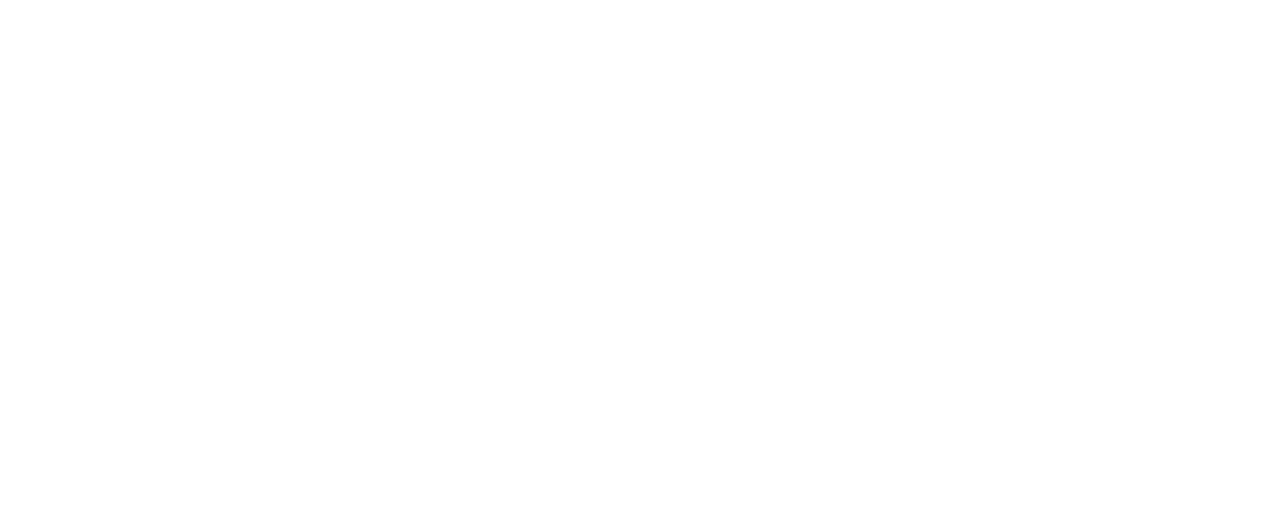
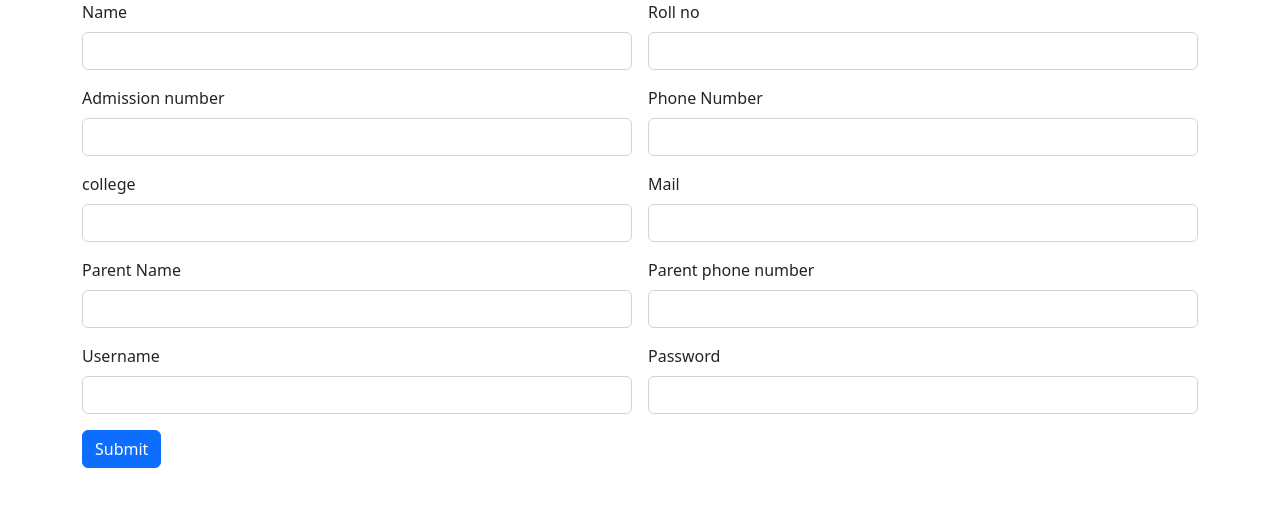
Before and after one commit to GokulDas-07/Student-Angular-App, an Angular app: page / in a window 1280 px wide. Shown: the top 506 px of the page. Built offline with nearby package versions, Linux system fonts and the light colour scheme.

Commit message:
student entry

```diff
--- a/src/app/app.component.html
+++ b/src/app/app.component.html
@@ -1,2 +1,2 @@
-
+<app-student-entry></app-student-entry>
 <router-outlet></router-outlet>
--- a/src/app/app.module.ts
+++ b/src/app/app.module.ts
@@ -3,10 +3,12 @@
 
 import { AppRoutingModule } from './app-routing.module';
 import { AppComponent } from './app.component';
+import { StudentEntryComponent } from './student-entry/student-entry.component';
 
 @NgModule({
   declarations: [
-    AppComponent
+    AppComponent,
+    StudentEntryComponent
   ],
   imports: [
     BrowserModule,
--- /dev/null
+++ b/src/app/student-entry/student-entry.component.html
@@ -0,0 +1,73 @@
+<div class="container">
+    <div class="row">
+        <div class="col col-12 col-sm-12 col-md-12 col-lg-12 col-xl-12 col-xxl-12">
+            <div class="row g-3">
+                <div class="col col-12 col-sm-6 col-lg-6 col-xl-6 col-xxl-6">
+
+                    <label class="form-label">Name</label>
+                    <input type="text" class="form-control">
+
+                </div>
+                <div class="col col-12 col-sm-6 col-lg-6 col-xl-6 col-xxl-6">
+
+                    <label for="" class="form-label">Roll no</label>
+                    <input type="text" class="form-control">
+
+                </div>
+                <div class="col col-12 col-sm-6 col-lg-6 col-xl-6 col-xxl-6">
+
+                    <label for="" class="form-label">Admission number</label>
+                    <input type="text" class="form-control">
+
+                </div>
+                <div class="col col-12 col-sm-6 col-lg-6 col-xl-6 col-xxl-6">
+
+                    <label for="" class="form-label">Phone Number</label>
+                    <input type="number" name="" id="" class="form-control">
+                </div>
+                <div class="col col-12 col-sm-6 col-lg-6 col-xl-6 col-xxl-6">
+
+                    <label for="" class="form-label">college</label>
+                    <input type="text" class="form-control">
+
+                </div>
+                <div class="col col-12 col-sm-6 col-lg-6 col-xl-6 col-xxl-6">
+
+                    <label for="" class="form-label">Mail</label>
+                    <input type="email" name="email" id="" class="form-control">
+
+                </div>
+                <div class="col col-12 col-sm-6 col-lg-6 col-xl-6 col-xxl-6">
+
+                    <label for="" class="form-label">Parent Name</label>
+                    <input type="text" class="form-control">
+
+                </div>
+                <div class="col col-12 col-sm-6 col-lg-6 col-xl-6 col-xxl-6">
+
+                    <label for="" class="form-label">Parent phone number</label>
+                    <input type="text" class="form-control">
+
+                </div>
+                <div class="col col-12 col-sm-6 col-lg-6 col-xl-6 col-xxl-6">
+
+                    <label for="" class="form-label">Username</label>
+                    <input type="text" class="form-control">
+
+                </div>
+                <div class="col col-12 col-sm-6 col-lg-6 col-xl-6 col-xxl-6">
+
+                    <label for="" class="form-label">Password</label>
+                    <input type="password" name="Password" id="" class="form-control">
+
+                </div>
+                <div class="col col-12 col-sm-6 col-lg-6 col-xl-6 col-xxl-6">
+
+
+                    <button class="btn btn-primary">Submit</button>
+
+                </div>
+            </div>
+        </div>
+    </div>
+</div>
--- a/src/index.html
+++ b/src/index.html
@@ -6,8 +6,12 @@
   <base href="/">
   <meta name="viewport" content="width=device-width, initial-scale=1">
   <link rel="icon" type="image/x-icon" href="favicon.ico">
+  <!-- CSS only -->
+<link href="https://cdn.jsdelivr.net/npm/bootstrap@5.2.3/dist/css/bootstrap.min.css" rel="stylesheet" integrity="sha384-rbsA2VBKQhggwzxH7pPCaAqO46MgnOM80zW1RWuH61DGLwZJEdK2Kadq2F9CUG65" crossorigin="anonymous">
 </head>
 <body>
   <app-root></app-root>
+  <!-- JavaScript Bundle with Popper -->
+<script src="https://cdn.jsdelivr.net/npm/bootstrap@5.2.3/dist/js/bootstrap.bundle.min.js" integrity="sha384-kenU1KFdBIe4zVF0s0G1M5b4hcpxyD9F7jL+jjXkk+Q2h455rYXK/7HAuoJl+0I4" crossorigin="anonymous"></script>
 </body>
 </html>
```
Also changed, not shown: src/app/student-entry/student-entry.component.ts (added, +10 -0 lines), src/app/student-entry/student-entry.component.css (added).
